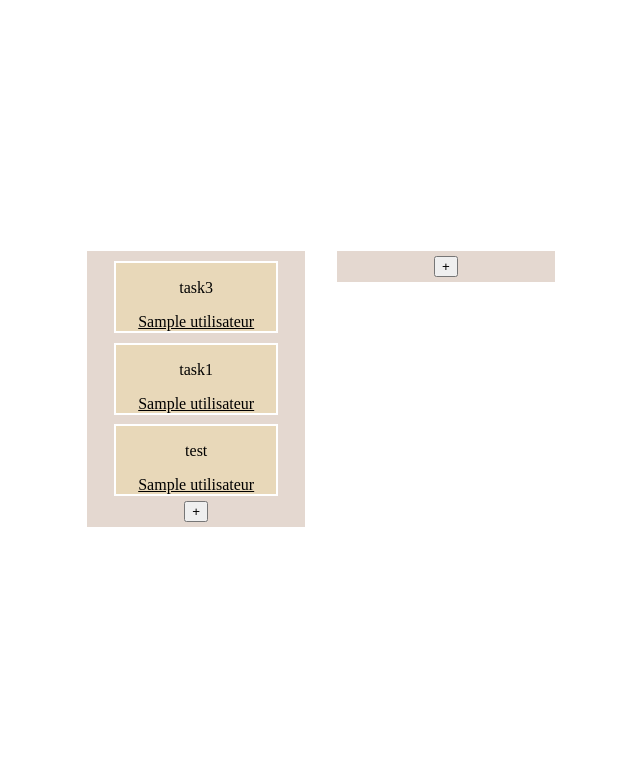
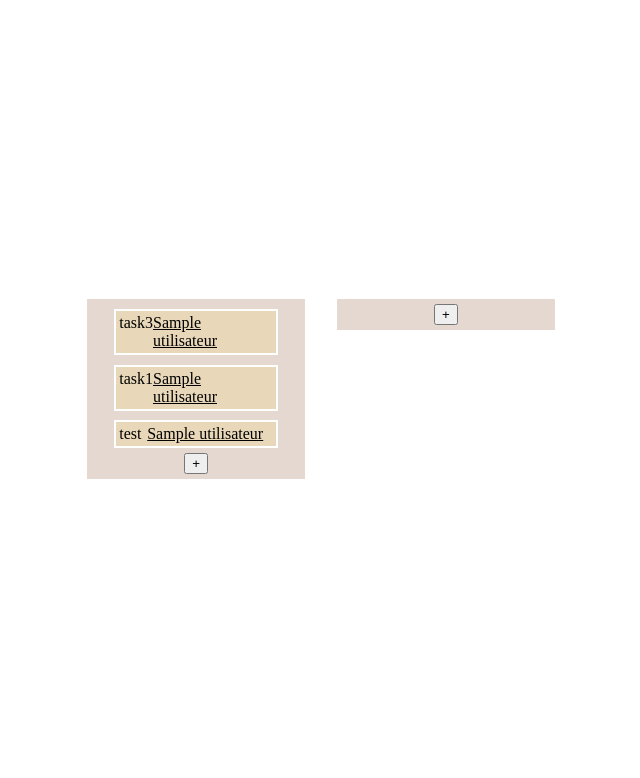
Before and after one commit to mathilde-roussier/tdl, a PHP site: page /todolist.php in a window 1280 px wide. Shown: the part 30-808 px from the top of the page, without its empty margins (319-959 px from the left). Run offline with PHP 8.4, Linux system fonts and the light colour scheme; the visitor is signed in with stand-in values (Sample User, id 1); data comes from the database, SQL or seed files in the repository; tables that the repository leaves empty hold one stand-in row (values such as "Sample post"); data that the repository does not hold is empty.

Commit message:
Infos task on work

```diff
--- a/css/tache.css
+++ b/css/tache.css
@@ -28,10 +28,46 @@
 	cursor:pointer;
 }
 
+.top-tache
+{
+        display:flex;
+        justify-content:space-between;
+        align-self:flex-start;
+        height:fit-content;
+        width:90%;
+        padding:3px;
+}
 
-#tache-change-name
+.top-tache p
 {
-	width:80%;
+        margin:0px;
+}
+
+#task_name_input
+{
+	width:60%;
 	margin-top:0.3em;
 	margin-bottom:0.3em;
 }
+
+#task-infos div
+{
+	width:2em;
+	height:2em;
+	display:flex;
+	justify-self:flex-end;
+	align-self:center;
+}
+
+#task-infos span
+{
+	width:100%;
+	align-self:center;
+	display:flex;
+	justify-content:space-between;
+}
+
+#states0
+{
+	background:red;
+}
--- a/get_taches.js
+++ b/get_taches.js
@@ -2,6 +2,7 @@ $(document).ready(function(){
 	get_tasks(1,1,1);
 	get_tasks(2,1,1);
 })
+
 
 function get_tasks(id_liste, id_tableau, id_createur)
 {
@@ -28,15 +29,17 @@ function get_tasks(id_liste, id_tableau, id_createur)
 
 function display_task(task)
 {
-	tache = "<div class='tache' id='"+task["id_tache"]+"'><p class='task_title'>"+
-	task["nom_tache"]+"</p><u>"+task["createur"]+"</div>";
+	tache = "<div class='tache' id='"+task["id_tache"]+"'><span class='top-tache'><p class='task_title'>"+
+	task["nom_tache"]+"</p><u>"+task["createur"]+"</span></div>";
 	$(".liste[id$="+task["id_liste"]+"]").prepend(tache);
 }
 
 var on_title = false;
 var on_create = false;
+var on_task = 0;
 var task_nom;
-$(document).click(function(e){
+$(document).click(function(e)
+{
 	target = $(e.target);
 
 	if(on_title == true)
@@ -54,7 +57,6 @@ $(document).click(function(e){
                     on_title = false;
                 }
 	}
-
         if(on_create == true)
 	{
                 if(target.attr("id") != 'new_task_name')
@@ -72,12 +74,7 @@ $(document).click(function(e){
                 }
 	}
 
-	if(target.attr("class") == "tache")
-	{
-		console.log("tache clicked");
-		on_title = false;
-	}
-	else if(target.attr("class") == 'task_title')
+	if(target.attr("class") == 'task_title')
 	{
 		tache = target.parent();
 		task_nom = target.text();
@@ -131,7 +128,38 @@ $(document).click(function(e){
                     on_create = false;
                 }
            });
-       }
+        }
+        else if(target.attr("class") == "tache" ||target.parent().attr("class") == "tache" ||target.parent().parent().attr("class") == "tache")
+	{
+                target = (target.attr("class") == "tache") ? target : ((target.parent().attr('class') == 'tache') ? target.parent() : target.parent().parent());
+                id_parent = target.attr('id');
+
+                if(on_task != 0)
+                {
+                    if(id_parent != on_task)
+                    {
+                        $('.tache[id$='+on_task+']').css('height','fit-content');
+			$('#task-infos').remove();
+
+                        target.css('height','70px');
+                        on_task = id_parent;
+                        show_task_infos(on_task, target);
+                    }
+                    else
+                    {
+                        target.css('height','fit-content');
+			$('#task-infos').remove();
+                        on_task = 0;
+                    }
+                }
+                else
+                {
+                    target.css('height','70px');
+                    on_task = target.attr('id');
+		    show_task_infos(on_task, target);
+                }
+                on_create = false;
+	}
 });
 
 function change_task_title(title, task_id)
@@ -163,3 +191,19 @@ function add_task(nom,id_liste)
                 }
         });
 }
+
+function show_task_infos(id_task, task)
+{
+        $.ajax({
+                url:'bdd_handler.php',
+                type:'post',
+                data:{"function":'get_tache',
+                      'id':id_task},
+                success: function(data){
+                        data = JSON.parse(data);
+			console.log(data);
+                        infos = "<div id='task-infos'><span><p id='deadline'>"+data["deadline"]+"</p><div id='states"+data["finit"]+"'></span></div>";
+                        target.append(infos);
+                }
+        });
+}
```
Also changed, not shown: 2 other files.
